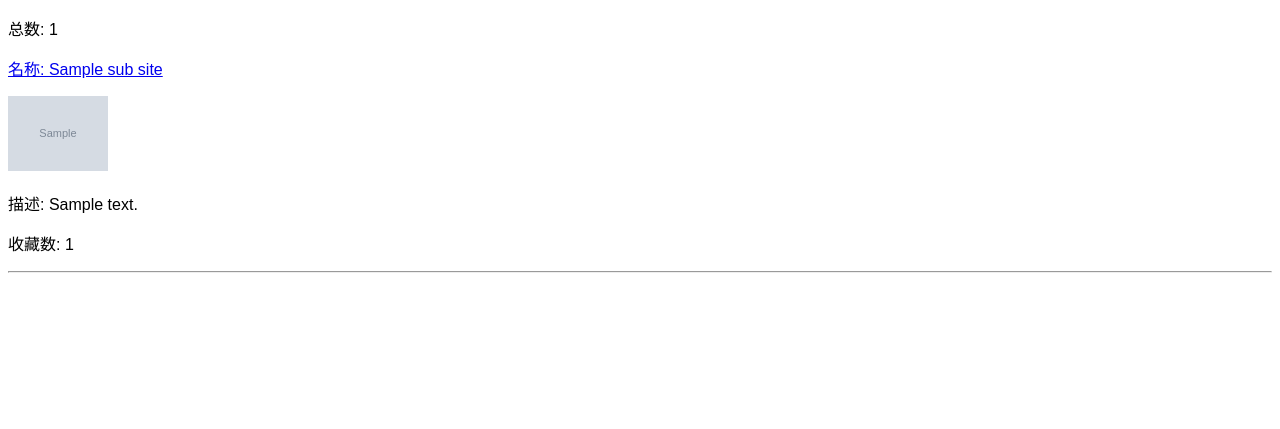
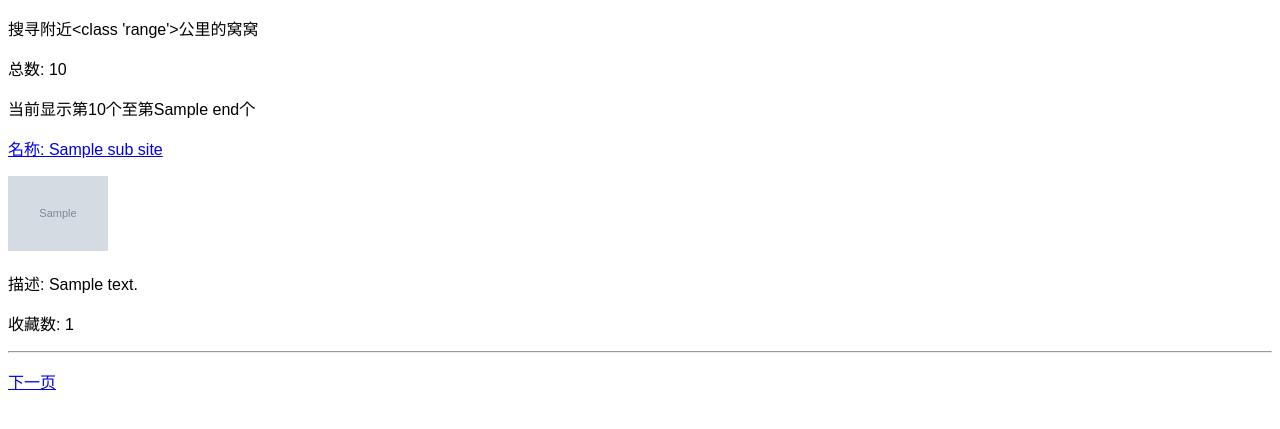
Before and after one commit to kfstorm/wowo-finder, a Flask app: template templates/sites.html in a window 1280 px wide. Shown: the top 429 px of the page. Run offline with Flask 2, Linux system fonts and the light colour scheme; the template is opened without the code that fills it: most values are stand-ins (such as "Sample title", 1, 10 or a date in 2020); grey boxes marked "Sample" are stand-in pictures.

Commit message:
Add prev/next page

```diff
--- a/app.py
+++ b/app.py
@@ -1,3 +1,4 @@
+import urllib.parse
 from flask import Flask, request, render_template
 import wowo
 
@@ -12,17 +13,35 @@
 
 @app.route("/sites")
 def sites():
-    longitude = float(request.args["longitude"])
-    latitude = float(request.args["latitude"])
-    latitude
-    sites = wowo.get_wowo_list(longitude, latitude)
+    range = request.args.get("range", 20, type=int)
+    longitude = request.args.get("longitude", type=float)
+    latitude = request.args.get("latitude", type=float)
+    page = request.args.get("page", 0, type=int)
+    page_size = request.args.get("page_size", 10, type=int)
+    sites = wowo.get_wowo_list(longitude, latitude, range=range)
     details = []
     for site in sites:
         detail = wowo.get_wowo_detail(site["siteId"])
-        if detail["countCollect"] >= 50:
-            details.append(detail)
+        details.append(detail)
     details.sort(key=lambda x: x["countCollect"], reverse=True)
-    return render_template("sites.html", details=details)
+    total = len(details)
+    start = page * page_size
+    end = (page + 1) * page_size
+    if start > total:
+        start = total
+    if end > total:
+        end = total
+    details = details[start:end]
+
+    def create_page_url(page):
+        url = urllib.parse.urlparse(request.url)
+        qs = urllib.parse.parse_qs(url.query)
+        qs["page"] = page
+        return urllib.parse.urlunparse(url._replace(query=urllib.parse.urlencode(qs, doseq=True)))
+
+    prev_url = create_page_url(page - 1) if page > 0 else None
+    next_url = create_page_url(page + 1) if end < total else None
+    return render_template("sites.html", details=details, total=total, range=range, start=start, end=end, prev_url=prev_url, next_url=next_url)
 
 
 @app.route("/site/<site_id>")
--- a/templates/sites.html
+++ b/templates/sites.html
@@ -2,7 +2,9 @@
 {% block title %}Home{% endblock %}
 {% block body %}
 <div>
-    <p>总数: {{details|length}}</p>
+    <p>搜寻附近{{range}}公里的窝窝</p>
+    <p>总数: {{total}}</p>
+    <p>当前显示第{{start+1}}个至第{{end}}个</p>
     {% for detail in details %}
         {% with sub_site = detail["subSite"] %}
         <p><a href="site/{{ detail['siteId'] }}">名称: {{ sub_site["name"] }}</a></p>
@@ -16,5 +18,13 @@
         {% endwith %}
         <hr/>
     {% endfor %}
+    <p>
+        {% if prev_url %}
+        <a href="{{prev_url}}">上一页</a>
+        {% endif %}
+        {% if next_url %}
+        <a href="{{next_url}}">下一页</a>
+        {% endif %}
+    </p>
 </div>
 {% endblock %}
--- a/wowo.py
+++ b/wowo.py
@@ -31,8 +31,8 @@
 URL_PREFIX = "https://app.woyouzhijia.cn/app/community"
 
 
-def get_wowo_list(longitude, latitude):
-    return get_json(f"{URL_PREFIX}/site/search/findBasicWoWo?latitude={latitude}&limit=1000&longitude={longitude}&page=1&range=20&type=true")
+def get_wowo_list(longitude, latitude, range=20):
+    return get_json(f"{URL_PREFIX}/site/search/findBasicWoWo?latitude={latitude}&limit=1000&longitude={longitude}&page=1&range={range}&type=true")
 
 
 def get_wowo_detail(wowo_id):
```
